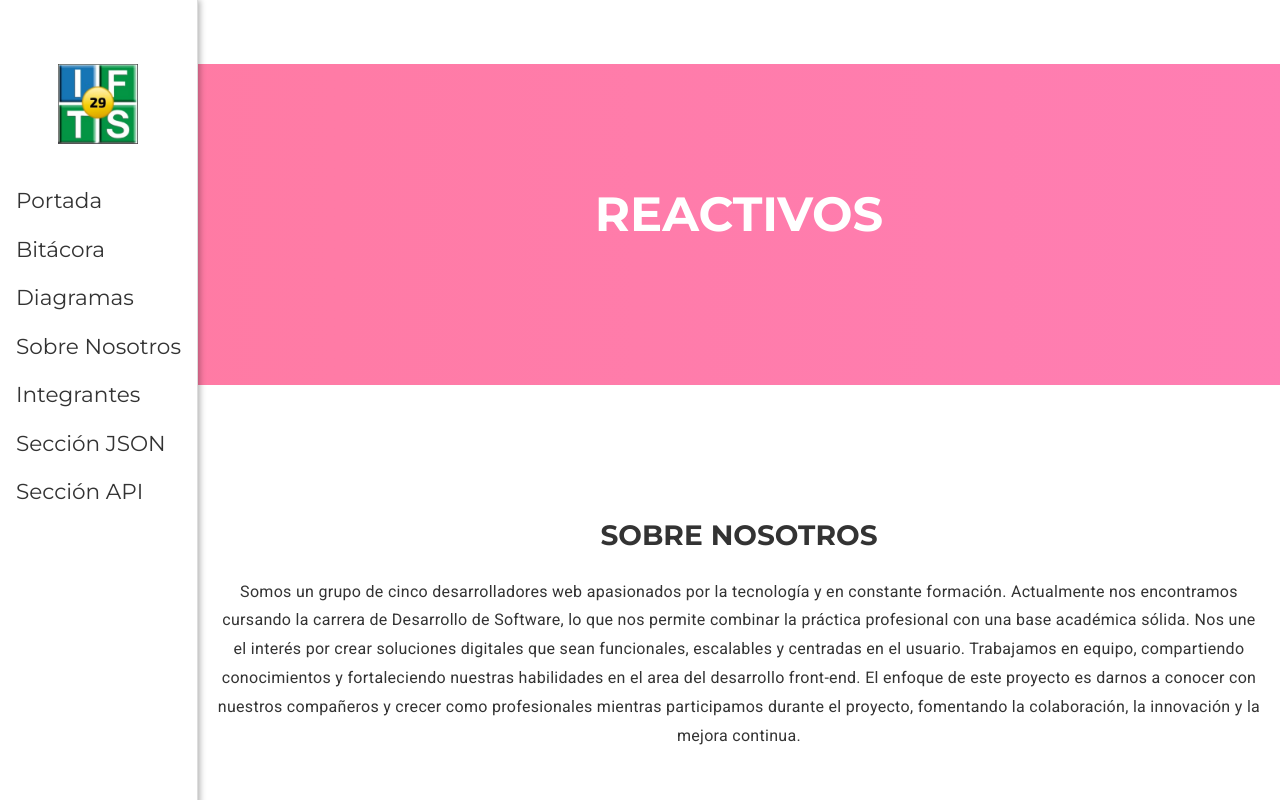
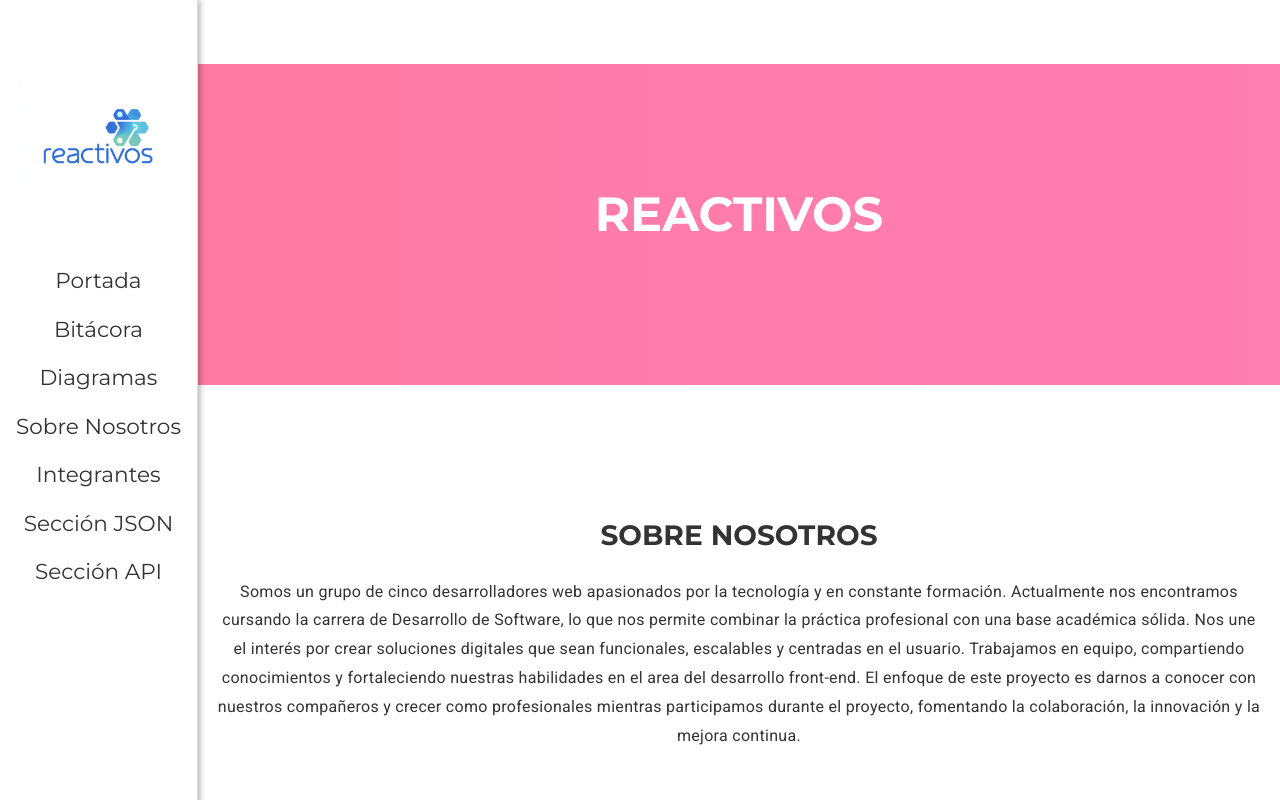
Before and after one commit to sanavalos/dswf-tp3-grupo16, a React (Vite) app: page / in a window 1280 px wide. Shown: the top 800 px of the page. Built offline with nearby package versions, Linux system fonts and the light colour scheme.

Commit message:
feat: responsive design sidebar

```diff
--- a/src/components/sidebar/Sidebar.module.css
+++ b/src/components/sidebar/Sidebar.module.css
@@ -21,6 +21,7 @@
   align-items: center;
   transition: opacity 0.3s ease;
   width: max-content;
+  text-align: center;
 }
 
 .toggleButton {
@@ -37,7 +38,7 @@
 }
 
 .logo {
-  max-width: 5rem;
+  max-width: 10rem;
   margin-bottom: 2rem;
 }
 
--- a/src/components/sidebar/index.jsx
+++ b/src/components/sidebar/index.jsx
@@ -1,7 +1,7 @@
 import React, { useState, useEffect } from "react";
 import styles from "./Sidebar.module.css";
 import SidebarItem from "./SidebarItem";
-import ifts from "../../assets/ifts.jpeg";
+import reactivos from "../../assets/reactivos.jpeg";
 
 function Sidebar() {
   const [isOpen, setIsOpen] = useState(true);
@@ -52,7 +52,7 @@ function Sidebar() {
         )}
 
         <div className={styles.sidebarContent}>
-          <img src={ifts} className={styles.logo} alt="Logo" />
+          <img src={reactivos} className={styles.logo} alt="Logo" />
           <ul>
             {sidebarItems.map((item) => (
               <SidebarItem data={item} key={item.id} />
```
Also changed, not shown: src/assets/ifts.jpeg (deleted), src/assets/reactivos.jpeg (added).
